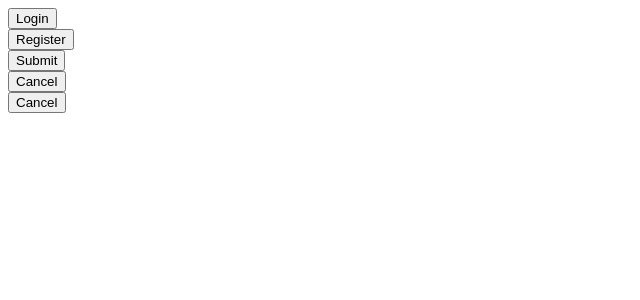
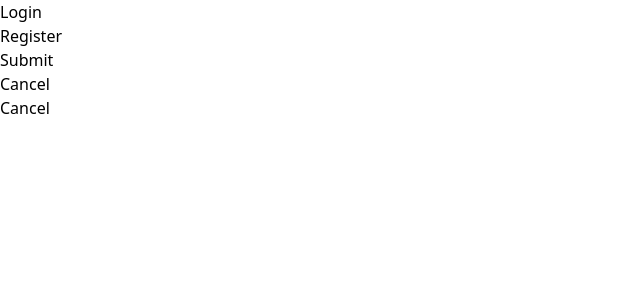
Before and after one commit to Nimira43/Components-React, a React (Create React App) app: page / in a window 1280 px wide. Shown: the top 300 px of the page, without its empty margins (0-640 px from the left). Built offline with nearby package versions, Linux system fonts and the light colour scheme.

Commit message:
Finished configuring Tailwind

```diff
--- a/src/index.css
+++ b/src/index.css
@@ -0,0 +1,3 @@
+@tailwind base;
+@tailwind components;
+@tailwind utilities;
--- a/tailwind.config.js
+++ b/tailwind.config.js
@@ -1,6 +1,6 @@
 /** @type {import('tailwindcss').Config} */
 module.exports = {
-  content: [],
+  content: ['./src/**/*.{js,jsx,ts,tsx}'],
   theme: {
     extend: {},
   },
```
